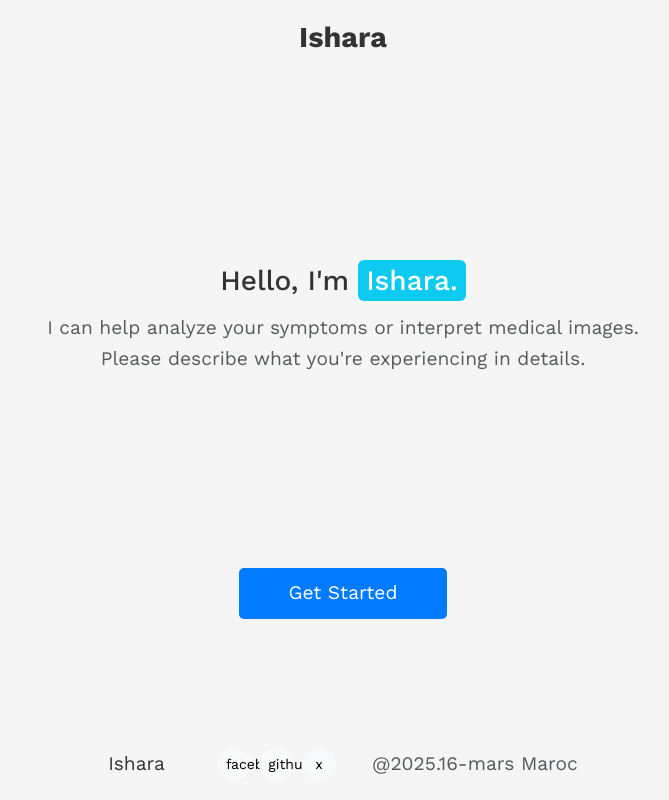
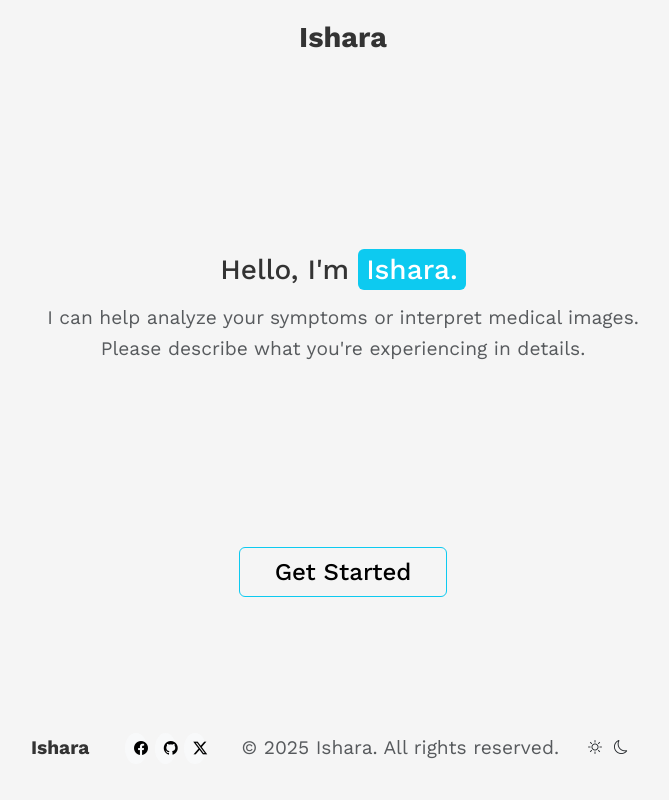
Before and after one commit to ousafa/salamHack-2025-Ishara-Project, a React (Vite) app: page / in a window 1280 px wide. Shown: the whole page, without its empty margins (297-966 px from the left). Built offline with nearby package versions, Linux system fonts and the light colour scheme.

Commit message:
Update home page layout

```diff
--- a/src/App.jsx
+++ b/src/App.jsx
@@ -8,14 +8,29 @@ import Chat from "./components/Chat/Chat";
 import { useState } from "react";
 
 function App() {
-  const [open, setOpen] = useState(false);
+  const [isChatOpen, setIsChatOpen] = useState(false);
   return (
     <div
+      className="d-flex flex-column justify-content-between align-items-center"
+      style={{ height: "100vh" }}
+    >
+      <Header />
+      <Main />
+      {isChatOpen ? (
+        <Chat />
+      ) : (
+        <button type="button" class="btn btn-outline-info  fs-4 fw-medium text-black" onClick={() => setIsChatOpen(true)}>
+          Get Started
+        </button>
+      )}
+      <Footer />
+    </div>
+  );
+  /*const [open, setOpen] = useState(false);
+  return (
+    <div
+      className="d-flex flex-column justify-content-between align-items-center"
       style={{
-        display: "flex",
-        flexDirection: "column",
-        alignItems: "center",
-        justifyContent: "space-between",
         height: "100vh",
       }}
     >
@@ -29,7 +44,7 @@ function App() {
 
       <Footer />
     </div>
-  );
+  );*/ //
 }
 
 export default App;
--- a/src/components/footer/Footer.jsx
+++ b/src/components/footer/Footer.jsx
@@ -1,24 +1,34 @@
 import { Button } from "react-bootstrap";
+import "bootstrap-icons/font/bootstrap-icons.css";
 
 function Footer() {
+
   return (
-    <footer className="d-flex justify-content-between align-items-center">
+    <footer className={`d-flex justify-content-between align-items-center p-3`}>
       <div>
-        <span>Ishara</span>
+        <span className="fw-bold">Ishara</span>
       </div>
       <div className="d-flex align-items-center">
         <div className="ms-3">
           <Button variant="light" size="sm" className="rounded-circle mx-1">
-            facebook
+            <i className="bi bi-facebook"></i>
           </Button>
           <Button variant="light" size="sm" className="rounded-circle mx-1">
-            github
+            <i className="bi bi-github"></i>
           </Button>
           <Button variant="light" size="sm" className="rounded-circle mx-1">
-            x
+            <i className="bi bi-twitter-x"></i>
           </Button>
         </div>
-        <span className="text-muted">@2025.16-mars Maroc</span>
+        <span className="text-muted ms-3">© 2025 Ishara. All rights reserved.</span>
+        <div className="ms-3 d-flex align-items-center">
+          <Button variant="white" size="sm" className="rounded-circle mx-1" >
+            <i className="bi bi-sun"></i>
+          </Button>
+          <Button variant="white" size="sm" className="rounded-circle mx-1">
+            <i className="bi bi-moon"></i>
+          </Button>
+        </div>
       </div>
     </footer>
   );
```
